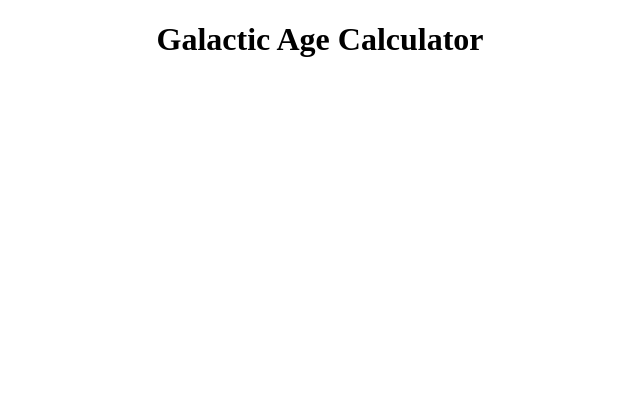
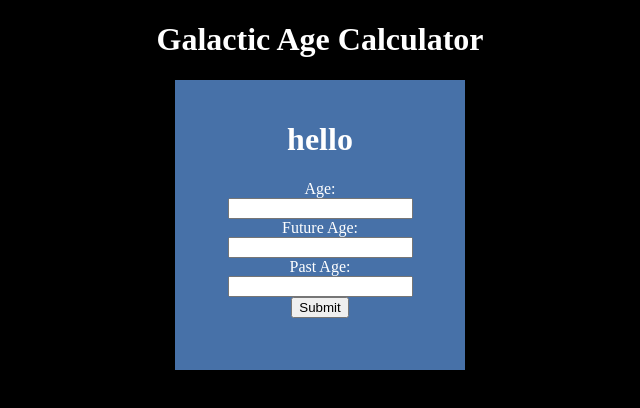
Before and after one commit to ambibma/galactic-age-calculator, a website built with webpack: page src/index.html in a window 1280 px wide. Shown: the whole page, without its empty margins (320-960 px from the left). Built offline with nearby package versions, Linux system fonts and the light colour scheme.

Commit message:
Add flexboxes to display age form, and results in past,present and future

```diff
--- a/src/css/styles.css
+++ b/src/css/styles.css
@@ -1,3 +1,37 @@
 h1 {
   text-align: center;
 }
+html{
+  background-color: black;
+  color: white;
+}
+.container {
+  display: flex;
+  flex-direction: column;
+  align-items: center;
+  justify-content: center;
+}
+
+.rowContainer {
+  display: flex;
+  flex-direction: row;
+  align-items: center;
+  justify-content: center;
+}
+
+.box {
+  width: 250px;
+  height: 250px;
+  background-color: rgba(97, 154, 228, 0.739);
+  margin: 10px;
+  padding: 20px;
+}
+
+.ageFormCenter {
+  margin: auto;
+  text-align: center;
+}
+
+.hidden {
+  display: none;
+}
--- a/src/index.html
+++ b/src/index.html
@@ -6,7 +6,26 @@
 </head>
 <body>
   <h1>Galactic Age Calculator</h1>
+    <div class="container">
+      <div class="box ageFormCenter">
+        <h1>hello</h1>
+        <form>
+          <label for="age">Age:</label><br>
+          <input type="number" id="age" name="age"><br>
+          <label for="futureAge">Future Age:</label><br>
+          <input type="number" id="futureAge" name="futureAge"><br>
+          <label for="pastAge">Past Age:</label><br>
+          <input type="number" id="pastAge" name="pastAge"><br>
+          <input type="submit" value="Submit">
+        </form>
 
+      </div>
+      <div class="rowContainer">
+        <div class="box hidden"></div>
+        <div class="box hidden"></div>
+        <div class="box hidden"></div>
+      </div>
+    <div>
 </body>
 
 </html>
```
